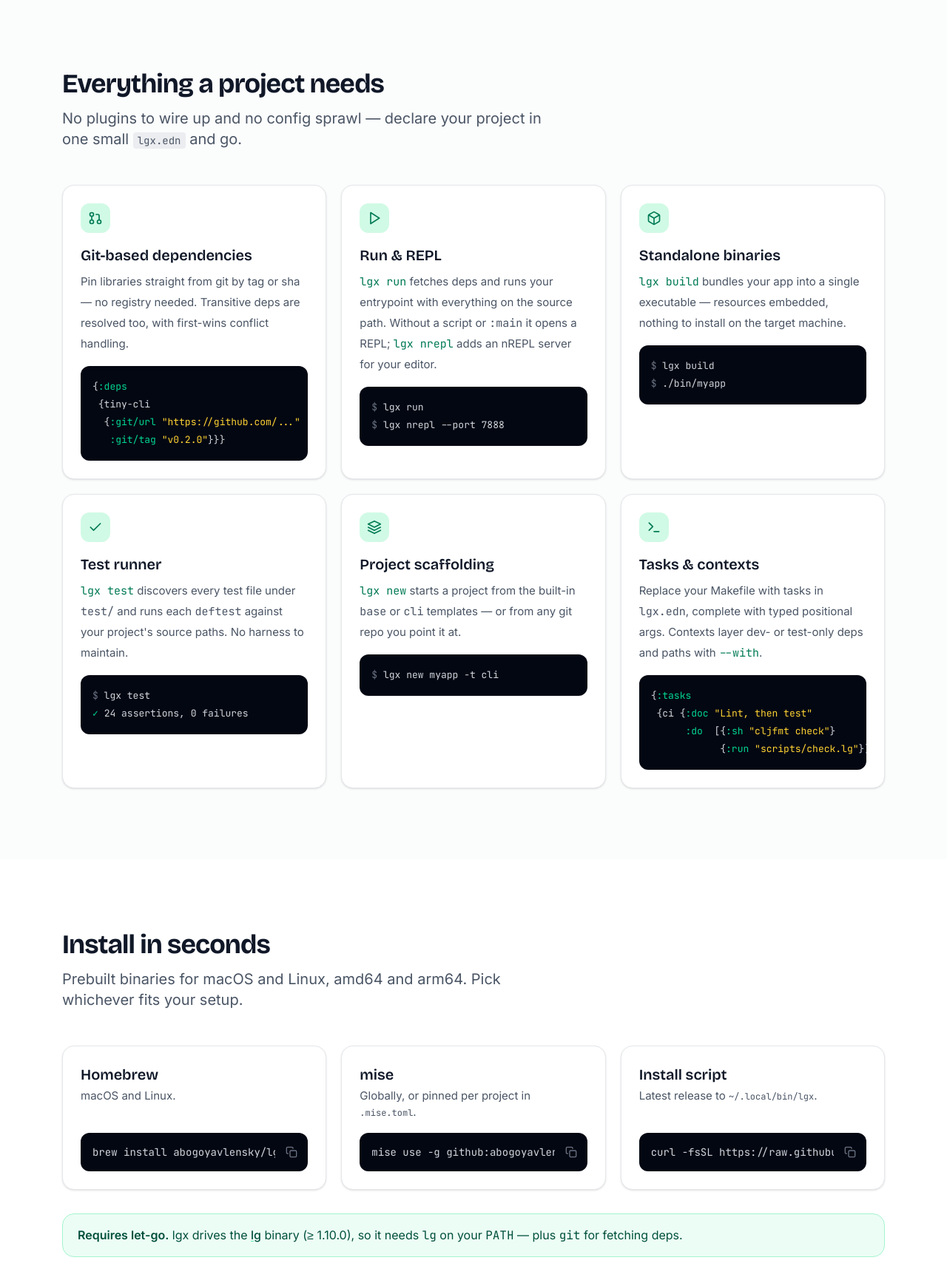
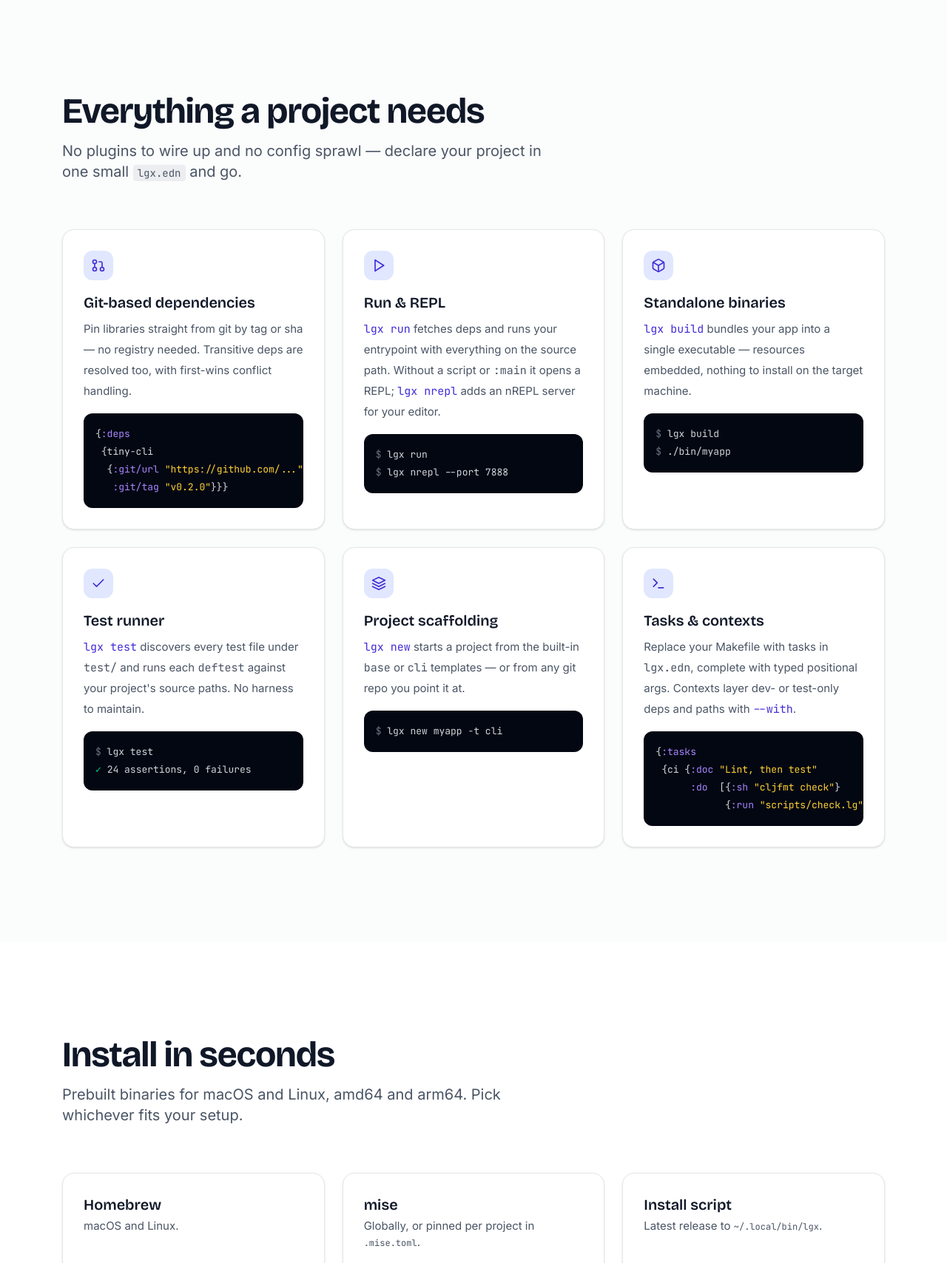
Before and after one commit to abogoyavlensky/lgx, a plain HTML site: page index2.html in a window 1280 px wide. Shown: the part 1092-2800 px from the top of the page at 74% size. Drawn offline with nearby package versions, Linux system fonts and the light colour scheme.

Commit message:
Enlarge landing sections and add indigo variant

```diff
--- a/index.html
+++ b/index2.html
@@ -20,9 +20,9 @@
     .no-scrollbar::-webkit-scrollbar { display: none; }
     .hero-bg {
       background-image:
-        radial-gradient(ellipse 80% 60% at 50% -10%, rgba(16, 185, 129, 0.10), transparent),
-        linear-gradient(to right, rgba(16, 185, 129, 0.05) 1px, transparent 1px),
-        linear-gradient(to bottom, rgba(16, 185, 129, 0.05) 1px, transparent 1px);
+        radial-gradient(ellipse 80% 60% at 50% -10%, rgba(99, 102, 241, 0.10), transparent),
+        linear-gradient(to right, rgba(99, 102, 241, 0.05) 1px, transparent 1px),
+        linear-gradient(to bottom, rgba(99, 102, 241, 0.05) 1px, transparent 1px);
       background-size: 100% 100%, 56px 56px, 56px 56px;
     }
   </style>
@@ -48,22 +48,22 @@
   <!-- Hero -->
   <header class="hero-bg">
     <div class="mx-auto max-w-6xl px-5 pt-20 pb-16 text-center sm:pt-28 sm:pb-20">
-      <p class="mb-5 inline-flex items-center gap-2 rounded-full border border-emerald-200 bg-emerald-50 px-4 py-1.5 text-sm font-medium text-emerald-700">
+      <p class="mb-5 inline-flex items-center gap-2 rounded-full border border-indigo-200 bg-indigo-50 px-4 py-1.5 text-sm font-medium text-indigo-700">
         One binary · zero ceremony
       </p>
       <h1 class="mx-auto max-w-3xl font-display text-4xl font-bold tracking-tight text-balance text-gray-900 sm:text-6xl">
-        The package &amp; project manager for <a href="https://github.com/nooga/let-go" class="text-emerald-600 underline decoration-emerald-300 decoration-2 underline-offset-4 hover:decoration-emerald-500">let-go</a>
+        The package &amp; project manager for <a href="https://github.com/nooga/let-go" class="text-indigo-600 underline decoration-indigo-300 decoration-2 underline-offset-4 hover:decoration-indigo-500">let-go</a>
       </h1>
       <p class="mx-auto mt-5 max-w-2xl text-xl text-pretty text-gray-600">
         Git deps, runner, build tool, test runner, scaffolder, and task runner — in one binary.
       </p>
       <div class="mt-9 flex flex-col items-center justify-center gap-4 sm:flex-row">
         <div class="flex max-w-full items-center gap-3 rounded-2xl border border-gray-200 bg-white py-3 pr-2 pl-5 shadow-sm">
-          <code class="no-scrollbar overflow-x-auto font-mono text-base whitespace-nowrap text-gray-800"><span class="text-emerald-600 select-none">$ </span>brew install abogoyavlensky/lgx/lgx</code>
+          <code class="no-scrollbar overflow-x-auto font-mono text-base whitespace-nowrap text-gray-800"><span class="text-indigo-600 select-none">$ </span>brew install abogoyavlensky/lgx/lgx</code>
           <button type="button" data-copy="brew install abogoyavlensky/lgx/lgx" aria-label="Copy install command"
                   class="shrink-0 rounded-lg p-2 text-gray-400 transition-colors hover:bg-gray-100 hover:text-gray-700">
             <svg class="copy-icon size-4" viewBox="0 0 24 24" fill="none" stroke="currentColor" stroke-width="2" stroke-linecap="round" stroke-linejoin="round" aria-hidden="true"><rect x="9" y="9" width="13" height="13" rx="2"/><path d="M5 15H4a2 2 0 0 1-2-2V4a2 2 0 0 1 2-2h9a2 2 0 0 1 2 2v1"/></svg>
-            <svg class="check-icon hidden size-4 text-emerald-600" viewBox="0 0 24 24" fill="none" stroke="currentColor" stroke-width="2.5" stroke-linecap="round" stroke-linejoin="round" aria-hidden="true"><path d="M20 6 9 17l-5-5"/></svg>
+            <svg class="check-icon hidden size-4 text-indigo-600" viewBox="0 0 24 24" fill="none" stroke="currentColor" stroke-width="2.5" stroke-linecap="round" stroke-linejoin="round" aria-hidden="true"><path d="M20 6 9 17l-5-5"/></svg>
           </button>
         </div>
         <a href="https://github.com/abogoyavlensky/lgx" class="text-base font-medium text-gray-600 hover:text-gray-900">View on GitHub →</a>
@@ -96,74 +96,74 @@ Welcome to let-go!</pre>
   </header>
 
   <!-- Features -->
-  <section id="features" class="border-t border-gray-100 bg-gray-50/60 py-20 sm:py-24">
+  <section id="features" class="border-t border-gray-100 bg-gray-50/60 py-24 sm:py-32">
     <div class="mx-auto max-w-6xl px-5">
-      <h2 class="font-display text-3xl font-bold tracking-tight text-gray-900 sm:text-4xl">Everything a project needs</h2>
-      <p class="mt-3 max-w-2xl text-xl text-gray-600">No plugins to wire up and no config sprawl — declare your project in one small <code class="rounded bg-gray-200/70 px-1.5 py-0.5 font-mono text-sm">lgx.edn</code> and go.</p>
+      <h2 class="font-display text-4xl font-bold tracking-tight text-gray-900 sm:text-5xl">Everything a project needs</h2>
+      <p class="mt-4 max-w-2xl text-xl text-gray-600">No plugins to wire up and no config sprawl — declare your project in one small <code class="rounded bg-gray-200/70 px-1.5 py-0.5 font-mono text-sm">lgx.edn</code> and go.</p>
 
-      <div class="mt-12 grid gap-5 md:grid-cols-2 lg:grid-cols-3">
+      <div class="mt-16 grid gap-6 md:grid-cols-2 lg:grid-cols-3">
 
-        <div class="rounded-2xl border border-gray-200 bg-white p-6 shadow-sm">
-          <div class="mb-4 flex size-10 items-center justify-center rounded-xl bg-emerald-100 text-emerald-700">
+        <div class="rounded-2xl border border-gray-200 bg-white p-7 shadow-sm">
+          <div class="mb-4 flex size-10 items-center justify-center rounded-xl bg-indigo-100 text-indigo-700">
             <svg class="size-5" viewBox="0 0 24 24" fill="none" stroke="currentColor" stroke-width="2" stroke-linecap="round" stroke-linejoin="round" aria-hidden="true"><circle cx="6" cy="6" r="3"/><circle cx="6" cy="18" r="3"/><path d="M6 9v6"/><path d="M13 6h3a2 2 0 0 1 2 2v7"/><circle cx="18" cy="18" r="3"/></svg>
           </div>
           <h3 class="font-display text-xl font-semibold text-gray-900">Git-based dependencies</h3>
           <p class="mt-2 text-[15px] leading-7 text-gray-600">Pin libraries straight from git by tag or sha — no registry needed. Transitive deps are resolved too, with first-wins conflict handling.</p>
-          <pre class="no-scrollbar mt-4 overflow-x-auto rounded-xl bg-gray-950 p-4 font-mono text-[13px] leading-6 text-gray-300">{<span class="text-emerald-400">:deps</span>
+          <pre class="no-scrollbar mt-4 overflow-x-auto rounded-xl bg-gray-950 p-4 font-mono text-[13px] leading-6 text-gray-300">{<span class="text-violet-400">:deps</span>
  {tiny-cli
-  {<span class="text-emerald-400">:git/url</span> <span class="text-amber-300">"https://github.com/..."</span>
-   <span class="text-emerald-400">:git/tag</span> <span class="text-amber-300">"v0.2.0"</span>}}}</pre>
+  {<span class="text-violet-400">:git/url</span> <span class="text-amber-300">"https://github.com/..."</span>
+   <span class="text-violet-400">:git/tag</span> <span class="text-amber-300">"v0.2.0"</span>}}}</pre>
         </div>
 
-        <div class="rounded-2xl border border-gray-200 bg-white p-6 shadow-sm">
-          <div class="mb-4 flex size-10 items-center justify-center rounded-xl bg-emerald-100 text-emerald-700">
+        <div class="rounded-2xl border border-gray-200 bg-white p-7 shadow-sm">
+          <div class="mb-4 flex size-10 items-center justify-center rounded-xl bg-indigo-100 text-indigo-700">
             <svg class="size-5" viewBox="0 0 24 24" fill="none" stroke="currentColor" stroke-width="2" stroke-linecap="round" stroke-linejoin="round" aria-hidden="true"><polygon points="6 3 20 12 6 21 6 3"/></svg>
           </div>
           <h3 class="font-display text-xl font-semibold text-gray-900">Run &amp; REPL</h3>
-          <p class="mt-2 text-[15px] leading-7 text-gray-600"><code class="font-mono text-emerald-700">lgx run</code> fetches deps and runs your entrypoint with everything on the source path. Without a script or <code class="font-mono">:main</code> it opens a REPL; <code class="font-mono text-emerald-700">lgx nrepl</code> adds an nREPL server for your editor.</p>
+          <p class="mt-2 text-[15px] leading-7 text-gray-600"><code class="font-mono text-indigo-700">lgx run</code> fetches deps and runs your entrypoint with everything on the source path. Without a script or <code class="font-mono">:main</code> it opens a REPL; <code class="font-mono text-indigo-700">lgx nrepl</code> adds an nREPL server for your editor.</p>
           <pre class="no-scrollbar mt-4 overflow-x-auto rounded-xl bg-gray-950 p-4 font-mono text-[13px] leading-6 text-gray-300"><span class="text-gray-500">$</span> lgx run
 <span class="text-gray-500">$</span> lgx nrepl --port 7888</pre>
         </div>
 
-        <div class="rounded-2xl border border-gray-200 bg-white p-6 shadow-sm">
-          <div class="mb-4 flex size-10 items-center justify-center rounded-xl bg-emerald-100 text-emerald-700">
+        <div class="rounded-2xl border border-gray-200 bg-white p-7 shadow-sm">
+          <div class="mb-4 flex size-10 items-center justify-center rounded-xl bg-indigo-100 text-indigo-700">
             <svg class="size-5" viewBox="0 0 24 24" fill="none" stroke="currentColor" stroke-width="2" stroke-linecap="round" stroke-linejoin="round" aria-hidden="true"><path d="M21 16V8a2 2 0 0 0-1-1.73l-7-4a2 2 0 0 0-2 0l-7 4A2 2 0 0 0 3 8v8a2 2 0 0 0 1 1.73l7 4a2 2 0 0 0 2 0l7-4A2 2 0 0 0 21 16z"/><polyline points="3.27 6.96 12 12.01 20.73 6.96"/><line x1="12" y1="22.08" x2="12" y2="12"/></svg>
           </div>
           <h3 class="font-display text-xl font-semibold text-gray-900">Standalone binaries</h3>
-          <p class="mt-2 text-[15px] leading-7 text-gray-600"><code class="font-mono text-emerald-700">lgx build</code> bundles your app into a single executable — resources embedded, nothing to install on the target machine.</p>
+          <p class="mt-2 text-[15px] leading-7 text-gray-600"><code class="font-mono text-indigo-700">lgx build</code> bundles your app into a single executable — resources embedded, nothing to install on the target machine.</p>
           <pre class="no-scrollbar mt-4 overflow-x-auto rounded-xl bg-gray-950 p-4 font-mono text-[13px] leading-6 text-gray-300"><span class="text-gray-500">$</span> lgx build
 <span class="text-gray-500">$</span> ./bin/myapp</pre>
         </div>
 
-        <div class="rounded-2xl border border-gray-200 bg-white p-6 shadow-sm">
-          <div class="mb-4 flex size-10 items-center justify-center rounded-xl bg-emerald-100 text-emerald-700">
+        <div class="rounded-2xl border border-gray-200 bg-white p-7 shadow-sm">
+          <div class="mb-4 flex size-10 items-center justify-center rounded-xl bg-indigo-100 text-indigo-700">
             <svg class="size-5" viewBox="0 0 24 24" fill="none" stroke="currentColor" stroke-width="2" stroke-linecap="round" stroke-linejoin="round" aria-hidden="true"><path d="M20 6 9 17l-5-5"/></svg>
           </div>
           <h3 class="font-display text-xl font-semibold text-gray-900">Test runner</h3>
-          <p class="mt-2 text-[15px] leading-7 text-gray-600"><code class="font-mono text-emerald-700">lgx test</code> discovers every test file under <code class="font-mono">test/</code> and runs each <code class="font-mono">deftest</code> against your project's source paths. No harness to maintain.</p>
+          <p class="mt-2 text-[15px] leading-7 text-gray-600"><code class="font-mono text-indigo-700">lgx test</code> discovers every test file under <code class="font-mono">test/</code> and runs each <code class="font-mono">deftest</code> against your project's source paths. No harness to maintain.</p>
           <pre class="no-scrollbar mt-4 overflow-x-auto rounded-xl bg-gray-950 p-4 font-mono text-[13px] leading-6 text-gray-300"><span class="text-gray-500">$</span> lgx test
 <span class="text-emerald-400">✓</span> 24 assertions, 0 failures</pre>
         </div>
 
-        <div class="rounded-2xl border border-gray-200 bg-white p-6 shadow-sm">
-          <div class="mb-4 flex size-10 items-center justify-center rounded-xl bg-emerald-100 text-emerald-700">
+        <div class="rounded-2xl border border-gray-200 bg-white p-7 shadow-sm">
+          <div class="mb-4 flex size-10 items-center justify-center rounded-xl bg-indigo-100 text-indigo-700">
             <svg class="size-5" viewBox="0 0 24 24" fill="none" stroke="currentColor" stroke-width="2" stroke-linecap="round" stroke-linejoin="round" aria-hidden="true"><path d="M12 2 2 7l10 5 10-5-10-5z"/><path d="m2 17 10 5 10-5"/><path d="m2 12 10 5 10-5"/></svg>
           </div>
           <h3 class="font-display text-xl font-semibold text-gray-900">Project scaffolding</h3>
-          <p class="mt-2 text-[15px] leading-7 text-gray-600"><code class="font-mono text-emerald-700">lgx new</code> starts a project from the built-in <code class="font-mono">base</code> or <code class="font-mono">cli</code> templates — or from any git repo you point it at.</p>
+          <p class="mt-2 text-[15px] leading-7 text-gray-600"><code class="font-mono text-indigo-700">lgx new</code> starts a project from the built-in <code class="font-mono">base</code> or <code class="font-mono">cli</code> templates — or from any git repo you point it at.</p>
           <pre class="no-scrollbar mt-4 overflow-x-auto rounded-xl bg-gray-950 p-4 font-mono text-[13px] leading-6 text-gray-300"><span class="text-gray-500">$</span> lgx new myapp -t cli</pre>
         </div>
 
-        <div class="rounded-2xl border border-gray-200 bg-white p-6 shadow-sm">
-          <div class="mb-4 flex size-10 items-center justify-center rounded-xl bg-emerald-100 text-emerald-700">
+        <div class="rounded-2xl border border-gray-200 bg-white p-7 shadow-sm">
+          <div class="mb-4 flex size-10 items-center justify-center rounded-xl bg-indigo-100 text-indigo-700">
             <svg class="size-5" viewBox="0 0 24 24" fill="none" stroke="currentColor" stroke-width="2" stroke-linecap="round" stroke-linejoin="round" aria-hidden="true"><polyline points="4 17 10 11 4 5"/><line x1="12" y1="19" x2="20" y2="19"/></svg>
           </div>
           <h3 class="font-display text-xl font-semibold text-gray-900">Tasks &amp; contexts</h3>
-          <p class="mt-2 text-[15px] leading-7 text-gray-600">Replace your Makefile with tasks in <code class="font-mono">lgx.edn</code>, complete with typed positional args. Contexts layer dev- or test-only deps and paths with <code class="font-mono text-emerald-700">--with</code>.</p>
-          <pre class="no-scrollbar mt-4 overflow-x-auto rounded-xl bg-gray-950 p-4 font-mono text-[13px] leading-6 text-gray-300">{<span class="text-emerald-400">:tasks</span>
- {ci {<span class="text-emerald-400">:doc</span> <span class="text-amber-300">"Lint, then test"</span>
-      <span class="text-emerald-400">:do</span>  [{<span class="text-emerald-400">:sh</span> <span class="text-amber-300">"cljfmt check"</span>}
-            {<span class="text-emerald-400">:run</span> <span class="text-amber-300">"scripts/check.lg"</span>}]}}}</pre>
+          <p class="mt-2 text-[15px] leading-7 text-gray-600">Replace your Makefile with tasks in <code class="font-mono">lgx.edn</code>, complete with typed positional args. Contexts layer dev- or test-only deps and paths with <code class="font-mono text-indigo-700">--with</code>.</p>
+          <pre class="no-scrollbar mt-4 overflow-x-auto rounded-xl bg-gray-950 p-4 font-mono text-[13px] leading-6 text-gray-300">{<span class="text-violet-400">:tasks</span>
+ {ci {<span class="text-violet-400">:doc</span> <span class="text-amber-300">"Lint, then test"</span>
+      <span class="text-violet-400">:do</span>  [{<span class="text-violet-400">:sh</span> <span class="text-amber-300">"cljfmt check"</span>}
+            {<span class="text-violet-400">:run</span> <span class="text-amber-300">"scripts/check.lg"</span>}]}}}</pre>
         </div>
 
       </div>
@@ -171,14 +171,14 @@ Welcome to let-go!</pre>
   </section>
 
   <!-- Install -->
-  <section id="install" class="py-20 sm:py-24">
+  <section id="install" class="py-24 sm:py-32">
     <div class="mx-auto max-w-6xl px-5">
-      <h2 class="font-display text-3xl font-bold tracking-tight text-gray-900 sm:text-4xl">Install in seconds</h2>
-      <p class="mt-3 max-w-2xl text-xl text-gray-600">Prebuilt binaries for macOS and Linux, amd64 and arm64. Pick whichever fits your setup.</p>
+      <h2 class="font-display text-4xl font-bold tracking-tight text-gray-900 sm:text-5xl">Install in seconds</h2>
+      <p class="mt-4 max-w-2xl text-xl text-gray-600">Prebuilt binaries for macOS and Linux, amd64 and arm64. Pick whichever fits your setup.</p>
 
-      <div class="mt-12 grid gap-5 lg:grid-cols-3">
+      <div class="mt-16 grid gap-6 lg:grid-cols-3">
 
-        <div class="flex flex-col rounded-2xl border border-gray-200 bg-white p-6 shadow-sm">
+        <div class="flex flex-col rounded-2xl border border-gray-200 bg-white p-7 shadow-sm">
           <h3 class="font-display text-xl font-semibold text-gray-900">Homebrew</h3>
           <p class="mt-1 mb-4 text-[15px] text-gray-600">macOS and Linux.</p>
           <div class="mt-auto flex items-center gap-2 rounded-xl bg-gray-950 py-3 pr-2 pl-4">
@@ -186,12 +186,12 @@ Welcome to let-go!</pre>
             <button type="button" data-copy="brew install abogoyavlensky/lgx/lgx" aria-label="Copy Homebrew command"
                     class="shrink-0 rounded-lg p-1.5 text-gray-500 transition-colors hover:bg-white/10 hover:text-gray-200">
               <svg class="copy-icon size-4" viewBox="0 0 24 24" fill="none" stroke="currentColor" stroke-width="2" stroke-linecap="round" stroke-linejoin="round" aria-hidden="true"><rect x="9" y="9" width="13" height="13" rx="2"/><path d="M5 15H4a2 2 0 0 1-2-2V4a2 2 0 0 1 2-2h9a2 2 0 0 1 2 2v1"/></svg>
-              <svg class="check-icon hidden size-4 text-emerald-400" viewBox="0 0 24 24" fill="none" stroke="currentColor" stroke-width="2.5" stroke-linecap="round" stroke-linejoin="round" aria-hidden="true"><path d="M20 6 9 17l-5-5"/></svg>
+              <svg class="check-icon hidden size-4 text-violet-400" viewBox="0 0 24 24" fill="none" stroke="currentColor" stroke-width="2.5" stroke-linecap="round" stroke-linejoin="round" aria-hidden="true"><path d="M20 6 9 17l-5-5"/></svg>
             </button>
           </div>
         </div>
 
-        <div class="flex flex-col rounded-2xl border border-gray-200 bg-white p-6 shadow-sm">
+        <div class="flex flex-col rounded-2xl border border-gray-200 bg-white p-7 shadow-sm">
           <h3 class="font-display text-xl font-semibold text-gray-900">mise</h3>
           <p class="mt-1 mb-4 text-[15px] text-gray-600">Globally, or pinned per project in <code class="font-mono text-xs">.mise.toml</code>.</p>
           <div class="mt-auto flex items-center gap-2 rounded-xl bg-gray-950 py-3 pr-2 pl-4">
@@ -199,12 +199,12 @@ Welcome to let-go!</pre>
             <button type="button" data-copy="mise use -g github:abogoyavlensky/lgx@latest" aria-label="Copy mise command"
                     class="shrink-0 rounded-lg p-1.5 text-gray-500 transition-colors hover:bg-white/10 hover:text-gray-200">
               <svg class="copy-icon size-4" viewBox="0 0 24 24" fill="none" stroke="currentColor" stroke-width="2" stroke-linecap="round" stroke-linejoin="round" aria-hidden="true"><rect x="9" y="9" width="13" height="13" rx="2"/><path d="M5 15H4a2 2 0 0 1-2-2V4a2 2 0 0 1 2-2h9a2 2 0 0 1 2 2v1"/></svg>
-              <svg class="check-icon hidden size-4 text-emerald-400" viewBox="0 0 24 24" fill="none" stroke="currentColor" stroke-width="2.5" stroke-linecap="round" stroke-linejoin="round" aria-hidden="true"><path d="M20 6 9 17l-5-5"/></svg>
+              <svg class="check-icon hidden size-4 text-violet-400" viewBox="0 0 24 24" fill="none" stroke="currentColor" stroke-width="2.5" stroke-linecap="round" stroke-linejoin="round" aria-hidden="true"><path d="M20 6 9 17l-5-5"/></svg>
             </button>
           </div>
         </div>
 
-        <div class="flex flex-col rounded-2xl border border-gray-200 bg-white p-6 shadow-sm">
+        <div class="flex flex-col rounded-2xl border border-gray-200 bg-white p-7 shadow-sm">
           <h3 class="font-display text-xl font-semibold text-gray-900">Install script</h3>
           <p class="mt-1 mb-4 text-[15px] text-gray-600">Latest release to <code class="font-mono text-xs">~/.local/bin/lgx</code>.</p>
           <div class="mt-auto flex items-center gap-2 rounded-xl bg-gray-950 py-3 pr-2 pl-4">
@@ -212,16 +212,16 @@ Welcome to let-go!</pre>
             <button type="button" data-copy="curl -fsSL https://raw.githubusercontent.com/abogoyavlensky/lgx/master/scripts/install.sh | bash" aria-label="Copy install script command"
                     class="shrink-0 rounded-lg p-1.5 text-gray-500 transition-colors hover:bg-white/10 hover:text-gray-200">
               <svg class="copy-icon size-4" viewBox="0 0 24 24" fill="none" stroke="currentColor" stroke-width="2" stroke-linecap="round" stroke-linejoin="round" aria-hidden="true"><rect x="9" y="9" width="13" height="13" rx="2"/><path d="M5 15H4a2 2 0 0 1-2-2V4a2 2 0 0 1 2-2h9a2 2 0 0 1 2 2v1"/></svg>
-              <svg class="check-icon hidden size-4 text-emerald-400" viewBox="0 0 24 24" fill="none" stroke="currentColor" stroke-width="2.5" stroke-linecap="round" stroke-linejoin="round" aria-hidden="true"><path d="M20 6 9 17l-5-5"/></svg>
+              <svg class="check-icon hidden size-4 text-violet-400" viewBox="0 0 24 24" fill="none" stroke="currentColor" stroke-width="2.5" stroke-linecap="round" stroke-linejoin="round" aria-hidden="true"><path d="M20 6 9 17l-5-5"/></svg>
             </button>
           </div>
         </div>
 
       </div>
 
-      <p class="mt-8 rounded-2xl border border-emerald-200 bg-emerald-50 px-5 py-4 text-base text-emerald-900">
+      <p class="mt-8 rounded-2xl border border-indigo-200 bg-indigo-50 px-5 py-4 text-base text-indigo-900">
         <strong class="font-semibold">Requires let-go.</strong>
-        lgx drives the <a href="https://github.com/nooga/let-go" class="font-medium underline decoration-emerald-300 underline-offset-2 hover:decoration-emerald-500">lg</a> binary (≥ 1.10.0), so it needs <code class="font-mono">lg</code> on your <code class="font-mono">PATH</code> — plus <code class="font-mono">git</code> for fetching deps.
+        lgx drives the <a href="https://github.com/nooga/let-go" class="font-medium underline decoration-indigo-300 underline-offset-2 hover:decoration-indigo-500">lg</a> binary (≥ 1.10.0), so it needs <code class="font-mono">lg</code> on your <code class="font-mono">PATH</code> — plus <code class="font-mono">git</code> for fetching deps.
       </p>
     </div>
   </section>
```
